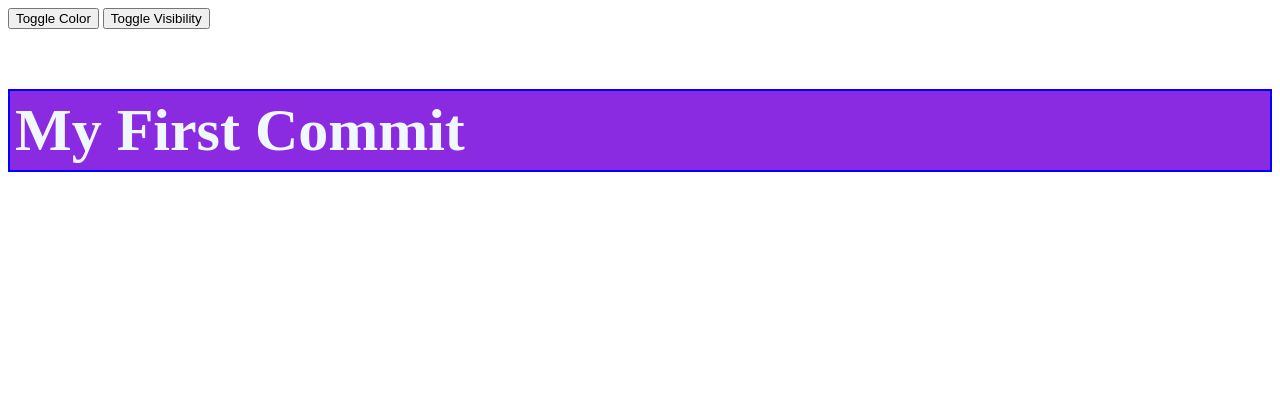
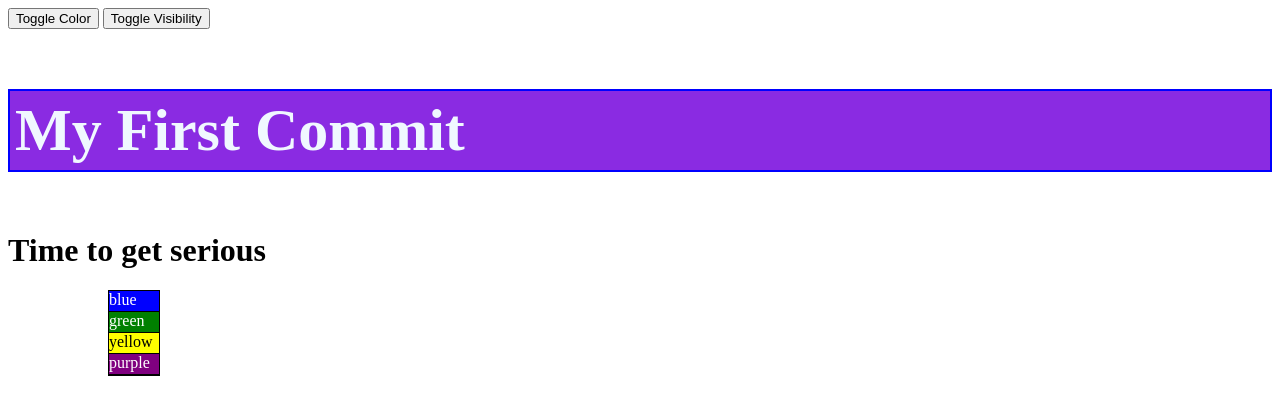
Before and after one commit to DanNissen/coding-with-clay, a plain HTML site: page index.html in a window 1280 px wide. Drawn offline with Linux system fonts and the light colour scheme.

Commit message:
added a background color selector

```diff
--- a/index.css
+++ b/index.css
@@ -6,3 +6,40 @@
     font-size: 60px;
     font-weight: bolder;
 }
+
+/* Background Color Picker*/
+
+ul {
+    list-style: none;
+    border: 1px solid black;
+    width: 50px;
+    height: fit-content;
+    padding-left: 0;
+    margin-left: 100px;
+}
+
+li {
+    display: block;
+    width: 50px;
+    height: 20px;
+    border-bottom: 1px solid black;
+}
+
+#blue {
+    background-color: blue;
+    color: white;
+}
+
+#green {
+    background-color: green;
+    color: white;
+}
+
+#yellow {
+    background-color: yellow;
+}
+
+#purple {
+    background-color: purple;
+    color: white;
+}
--- a/index.html
+++ b/index.html
@@ -10,6 +10,14 @@
     <button onclick="toggleColor()">Toggle Color</button>
     <button onclick="toggleVisible()">Toggle Visibility</button>
     <p id="foo" class="yay">My First Commit</p>
+
+    <h1>Time to get serious</h1>
+    <ul>
+        <li id="blue">blue</li>
+        <li id="green">green</li>
+        <li id="yellow">yellow</li>
+        <li id="purple">purple</li>
+    </ul>
     <script src="./index.js"></script>
 </body>
 
--- a/index.js
+++ b/index.js
@@ -12,3 +12,25 @@ const toggleColor = () => {
 }
 
 const toggleVisible = () => { foo.hidden = !foo.hidden }
+
+document.getElementById('blue').addEventListener('click', partyBlue)
+document.getElementById('green').addEventListener('click', partyGreen)
+document.getElementById('yellow').addEventListener('click', partyYellow)
+document.getElementById('purple').addEventListener('click', partyPurple)
+
+
+function partyBlue() {
+    document.querySelector('body').style.backgroundColor = 'blue'
+}
+
+function partyGreen() {
+    document.querySelector('body').style.backgroundColor = 'green'
+}
+
+function partyYellow() {
+    document.querySelector('body').style.backgroundColor = 'yellow'
+}
+
+function partyPurple() {
+    document.querySelector('body').style.backgroundColor = 'purple'
+}
```
